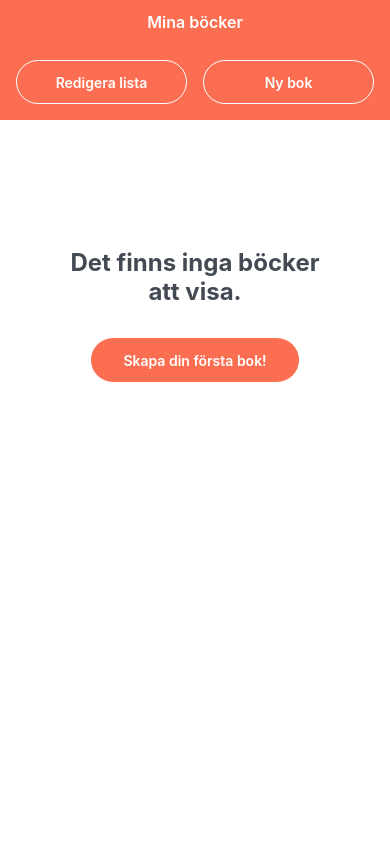
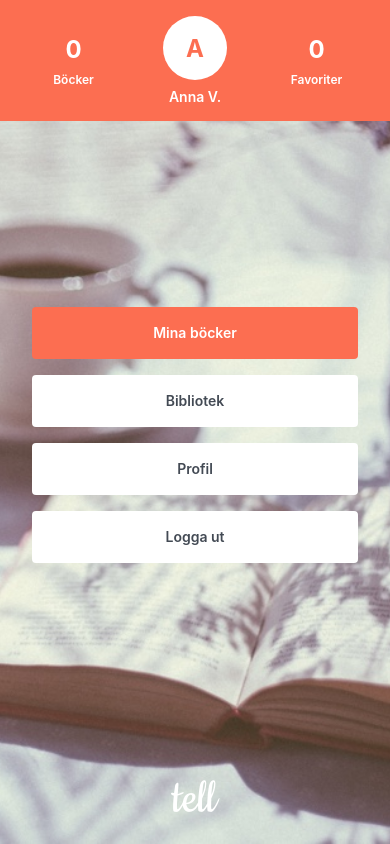
Before and after one commit to annavik/tell, a React Native app: screen / in a window 390 px wide. Built offline with nearby package versions, Linux system fonts and the light colour scheme.

Commit message:
Clean up

```diff
--- a/App.js
+++ b/App.js
@@ -1,8 +1,8 @@
-import { MyBooks } from './src/pages/MyBooks'
+import { Home } from './src/pages/Home'
 import React from 'react'
 
 export default class App extends React.Component {
   render() {
-    return <MyBooks />
+    return <Home />
   }
 }
--- a/src/components/NavigationBar.js
+++ b/src/components/NavigationBar.js
@@ -10,10 +10,12 @@ export class NavigationBar extends React.Component {
   }
 
   render() {
+    const { title } = this.props
+
     return (
       <SafeAreaView style={styles.container}>
         <View style={styles.content}>
-          <Text style={styles.title}>{this.props.title}</Text>
+          <Text style={styles.title}>{title}</Text>
         </View>
       </SafeAreaView>
     )
--- a/src/components/TellButton.js
+++ b/src/components/TellButton.js
@@ -15,9 +15,47 @@ export class TellButton extends React.Component {
   }
 
   getButtonStyles() {
-    const { backgroundColor, color, size, theme } = this.props
+    const { backgroundColor, color, theme, size } = this.props
 
     var buttonStyles = styles.button
+
+    switch (theme) {
+      case 'border':
+        buttonStyles = {
+          ...buttonStyles,
+          ...styles.buttonBorder,
+        }
+        break
+      case 'solid':
+      default:
+        buttonStyles = {
+          ...buttonStyles,
+          ...styles.buttonSolid,
+        }
+        break
+    }
+
+    switch (size) {
+      case 'medium':
+        buttonStyles = {
+          ...buttonStyles,
+          ...styles.buttonMedium,
+        }
+        break
+      case 'large':
+        buttonStyles = {
+          ...buttonStyles,
+          ...styles.buttonLarge,
+        }
+        break
+      case 'small':
+      default:
+        buttonStyles = {
+          ...buttonStyles,
+          ...styles.buttonSmall,
+        }
+        break
+    }
 
     if (backgroundColor) {
       buttonStyles = { ...buttonStyles, backgroundColor }
@@ -27,66 +65,25 @@ export class TellButton extends React.Component {
       buttonStyles = { ...buttonStyles, borderColor: color }
     }
 
-    switch (theme) {
-      case 'solid':
-        break
-      case 'border':
-        buttonStyles = {
-          ...buttonStyles,
-          backgroundColor: 'transparent',
-          borderWidth: 1,
-        }
-        break
-    }
-
-    switch (size) {
-      case 'small':
-        break
-      case 'medium':
-        buttonStyles = {
-          ...buttonStyles,
-          width: '100%',
-          height: 44,
-          borderRadius: 4,
-        }
-        break
-      case 'large':
-        buttonStyles = {
-          ...buttonStyles,
-          width: '100%',
-          height: 52,
-          borderRadius: 4,
-        }
-        break
-    }
-
     return buttonStyles
   }
 
   getLabelStyles() {
     const { color } = this.props
 
-    var labelStyles = styles.label
-
-    if (color) {
-      labelStyles = { ...labelStyles, color }
-    }
-
-    return labelStyles
+    return color ? { ...styles.label, color } : styles.label
   }
 
   render() {
     const { title, onPress } = this.props
-    let buttonStyles = this.getButtonStyles()
-    let labelStyles = this.getLabelStyles()
 
     return (
       <TouchableOpacity
-        style={buttonStyles}
+        style={this.getButtonStyles()}
         onPress={onPress}
         activeOpacity={0.8}
       >
-        <Text style={labelStyles}>{title}</Text>
+        <Text style={this.getLabelStyles()}>{title}</Text>
       </TouchableOpacity>
     )
   }
@@ -94,14 +91,31 @@ export class TellButton extends React.Component {
 
 const styles = StyleSheet.create({
   button: {
-    height: 44,
-    borderRadius: 22,
-    backgroundColor: colors.primary,
-    borderColor: colors.white,
     justifyContent: 'center',
     alignItems: 'center',
     paddingRight: 32,
     paddingLeft: 32,
+  },
+  buttonSolid: {
+    backgroundColor: colors.primary,
+  },
+  buttonBorder: {
+    borderColor: colors.white,
+    borderWidth: 1,
+  },
+  buttonSmall: {
+    height: 44,
+    borderRadius: 22,
+  },
+  buttonMedium: {
+    width: '100%',
+    height: 44,
+    borderRadius: 4,
+  },
+  buttonLarge: {
+    width: '100%',
+    height: 52,
+    borderRadius: 4,
   },
   label: {
     ...typography.labelMedium,
--- a/src/components/UserInfo.js
+++ b/src/components/UserInfo.js
@@ -1,15 +1,17 @@
 import { colors } from '../config/colors'
 import React from 'react'
 import { typography } from '../config/typography'
-import { StyleSheet, Text, View } from 'react-native'
+import { SafeAreaView, StyleSheet, Text, View } from 'react-native'
 
 export class UserInfo extends React.Component {
   render() {
     return (
-      <View style={styles.container}>
+      <SafeAreaView style={styles.container}>
         <View style={styles.stats}>
-          <Text style={styles.statsNumber}>0</Text>
-          <Text style={styles.statsLabel}>Böcker</Text>
+          <View style={styles.statsContent}>
+            <Text style={styles.statsNumber}>0</Text>
+            <Text style={styles.statsLabel}>Böcker</Text>
+          </View>
         </View>
         <View style={styles.userInfo}>
           <View style={styles.placeholder}>
@@ -18,10 +20,12 @@ export class UserInfo extends React.Component {
           <Text style={styles.name}>Anna V.</Text>
         </View>
         <View style={styles.stats}>
-          <Text style={styles.statsNumber}>0</Text>
-          <Text style={styles.statsLabel}>Favoriter</Text>
+          <View style={styles.statsContent}>
+            <Text style={styles.statsNumber}>0</Text>
+            <Text style={styles.statsLabel}>Favoriter</Text>
+          </View>
         </View>
-      </View>
+      </SafeAreaView>
     )
   }
 }
@@ -30,9 +34,15 @@ const styles = StyleSheet.create({
   container: {
     alignItems: 'center',
     flexDirection: 'row',
+    backgroundColor: colors.primary,
+    width: '100%',
   },
   stats: {
     flexGrow: 1,
+    alignItems: 'center',
+  },
+  statsContent: {
+    width: 64,
     alignItems: 'center',
   },
   statsNumber: {
--- a/src/pages/Home.js
+++ b/src/pages/Home.js
@@ -5,7 +5,6 @@ import { UserInfo } from '../components/UserInfo'
 import {
   Image,
   ImageBackground,
-  SafeAreaView,
   StatusBar,
   StyleSheet,
   View,
@@ -19,9 +18,7 @@ export class Home extends React.Component {
     return (
       <ImageBackground source={bg} style={styles.background}>
         <StatusBar barStyle="light-content" />
-        <SafeAreaView style={styles.top}>
-          <UserInfo />
-        </SafeAreaView>
+        <UserInfo />
         <View style={styles.main}>
           <TellButton title="Mina böcker" size="large" onPress={() => {}} />
           <View style={styles.space} />
```
